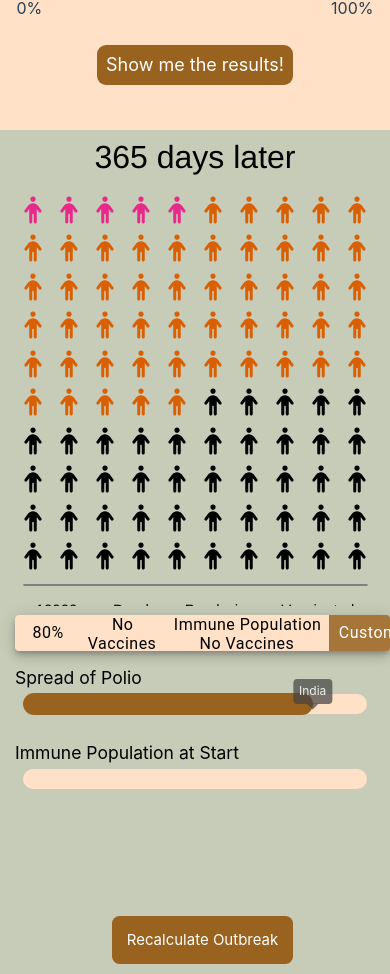
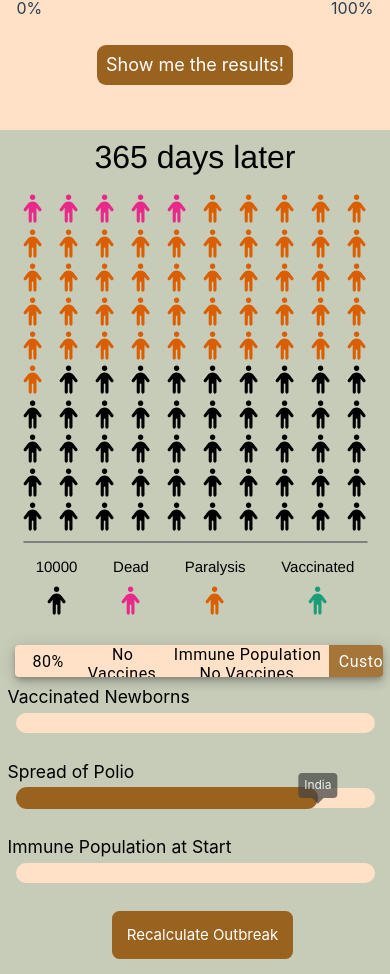
Before and after one commit to marvin-the-parrot/polio_outbreak_simulation, a Vue app: page / in a window 390 px wide. Shown: the part 4934-5908 px from the top of the page. Built offline with nearby package versions, Linux system fonts and the light colour scheme.

Commit message:
adjusted sizing on mobile devices

```diff
--- a/src/components/SeirLineChart.vue
+++ b/src/components/SeirLineChart.vue
@@ -10,7 +10,8 @@
       >
 
       <v-carousel-item>
-        <div class="box-peoples car-item">
+        <div>
+          <div class="people-capsules car-item">
             <svg v-for="(item,index) in items" class="peoples" :class="{deadPeople: index<deadPeopleThreshold, paralysisPeople: index<paralysisPeopleThreshold && index<vaccinePeopleThreshold,vaccinatedPeople: index>100-(totalVaccinatedPeople/(N/peopleSpheres))}" viewBox="0 0 640 640"><!--!Font Awesome Free v7.0.1 by @fontawesome - https://fontawesome.com License - https://fontawesome.com/license/free Copyright 2025 Fonticons, Inc. --><path d="M376 88C376 57.1 350.9 32 320 32C289.1 32 264 57.1 264 88C264 118.9 289.1 144 320 144C350.9 144 376 118.9 376 88zM400 300.7L446.3 363.1C456.8 377.3 476.9 380.3 491.1 369.7C505.3 359.1 508.3 339.1 497.7 324.9L427.2 229.9C402 196 362.3 176 320 176C277.7 176 238 196 212.8 229.9L142.3 324.9C131.8 339.1 134.7 359.1 148.9 369.7C163.1 380.3 183.1 377.3 193.7 363.1L240 300.7L240 576C240 593.7 254.3 608 272 608C289.7 608 304 593.7 304 576L304 416C304 407.2 311.2 400 320 400C328.8 400 336 407.2 336 416L336 576C336 593.7 350.3 608 368 608C385.7 608 400 593.7 400 576L400 300.7z"/></svg>
         </div>
         <div class="seperator"></div>
@@ -33,6 +34,8 @@
           </div>
 
         </div>
+        </div>
+
       </v-carousel-item>
 
       <v-carousel-item>
@@ -73,7 +76,6 @@
           <v-btn  value="option1" class="text-body-1" max-width="25%" >
             80%
           </v-btn>
-
           <v-btn value="no_vax" class="text-body-1" slim>
             No <br></br>Vaccines
           </v-btn>
@@ -88,7 +90,7 @@
         </v-btn-toggle>
 
     <div class="sliders">
-        <!-- <h3>Vaccinated Newborns</h3>
+        <h3>Vaccinated Newborns</h3>
         <v-slider
           v-model="fraction_vaccinated_newborns"
           max="1"
@@ -106,7 +108,7 @@
         >
       <template v-slot:thumb-label="{ modelValue }">
               {{ modelValue*100 + "%" }}
-          </template></v-slider> -->
+          </template></v-slider>
         <h3>Spread of Polio</h3>
         <v-slider
           v-model="beta"
@@ -166,7 +168,7 @@
           </v-btn>
         </v-btn-toggle> -->
       </div>
-    <div class="button-row">
+    <div class="recalc-button">
       <button @click="recalculateDatasets" class="btn-primary">
           Recalculate Outbreak
       </button>
@@ -251,8 +253,10 @@ let N = 1000000; // Population (10^6)
 const beta = ref(props.initialBeta); // Contact rate
 let gamma = 0.067; // Recovery rate
 let sigma = 0.13; // Rate of incubation
-let birth_rate = 0.005 ; //0.005 0.0001144
-let mortality_rate = 0.005; //0.005 0.0001144
+// let birth_rate = 0.005 ; //0.005 0.0001144
+let birth_rate = 0.0001144;
+// let mortality_rate = 0.005; //0.005 0.0001144
+let mortality_rate = 0.0001144; //0.005 0.0001144
 let vaccineInfectionRate = 3.79/10e6;
 let peopleSpheres = 100
 let prevent_auto_reset_after_click = false
@@ -582,14 +586,18 @@ async function recalculateDatasets() {
 </script>
 <style scoped>
 .sliders{
-  display:flex;
-  margin: .5em;
-  flex-direction: column;
+
 }
 
 
 p{
   color: black;
+}
+
+.wrapper {
+  display:flex;
+  flex-direction: column;
+  height: 100vh;
 }
 
 .simHeader{
@@ -598,10 +606,6 @@ p{
   font-weight: 400;
   font-size: xx-large;
   text-align: center;
-}
-
-.carousel{
-  max-height: 50vh;
 }
 
 .changeNumberGreen{
@@ -617,6 +621,7 @@ p{
 }
 
 .lineChart{
+  height: 80%;
   padding-left: .5rem;
   padding-right: .5rem;
 }
@@ -638,21 +643,20 @@ p{
   display: grid;
   grid-template-columns: 1fr 1fr;
   grid-template-rows: 1fr 1fr;
-
 }
 
-.box-peoples{
+
+.people-capsules{
   padding: .5em;
   display: grid;
   grid-template-columns: repeat(10,1fr);
   grid-template-rows: repeat(10,1fr);
   justify-content: space-evenly;
   align-content: center;
-  height: 80%;
 }
 
 .peoples{
-  margin: .2em;
+  margin: .1em;
 }
 
 svg{
@@ -709,27 +713,34 @@ svg{
   font-size: x-large;
   color: black;
 }
-.wrapper {
-  height: 100vh;
-}
+
 
 #button{
   background-color: var(--accent-color);
 }
 
 .button-row{
-  position:absolute;
   display:flex;
   justify-content: space-evenly;
   width: 100vw;
   bottom:10px;
 }
 
+.recalc-button{
+  display:flex;
+  justify-content: space-evenly;
+  width: 100vw;
+  margin-bottom: 1em;
+}
+
 .btn-group{
   margin-top: 1vh;
   margin-bottom: 1vh;
+  overflow: hidden;
+
   height: 7vh;
   margin-left: .5em;
+
 }
 
 
--- a/src/components/SeirVis.vue
+++ b/src/components/SeirVis.vue
@@ -96,6 +96,9 @@
         :initialBeta = initialSpreadRate
       ></SeirLineChart>
       </div>
+      <!-- <div class="box box-immun-pop">
+        Impressum
+      </div> -->
     </div>
   </div>
 
```
